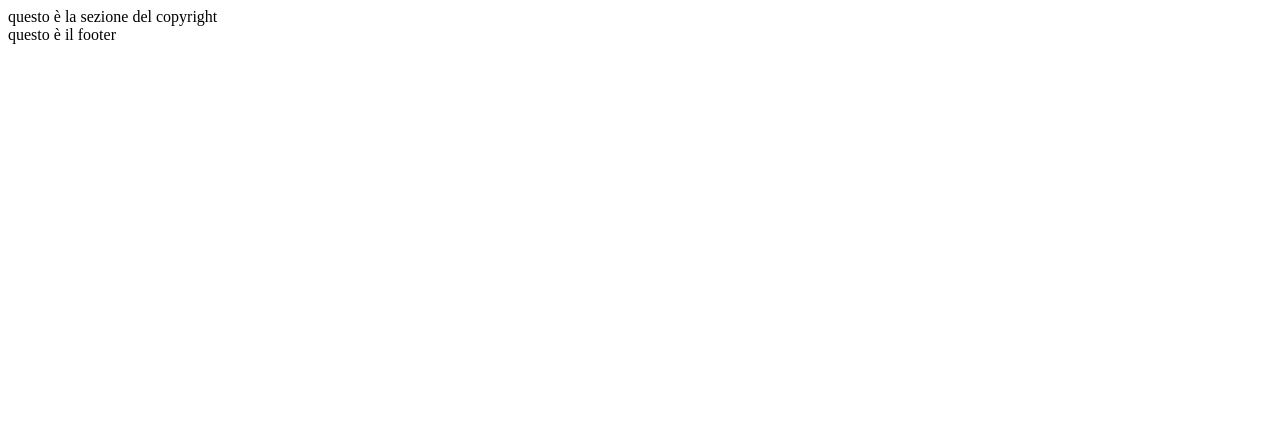
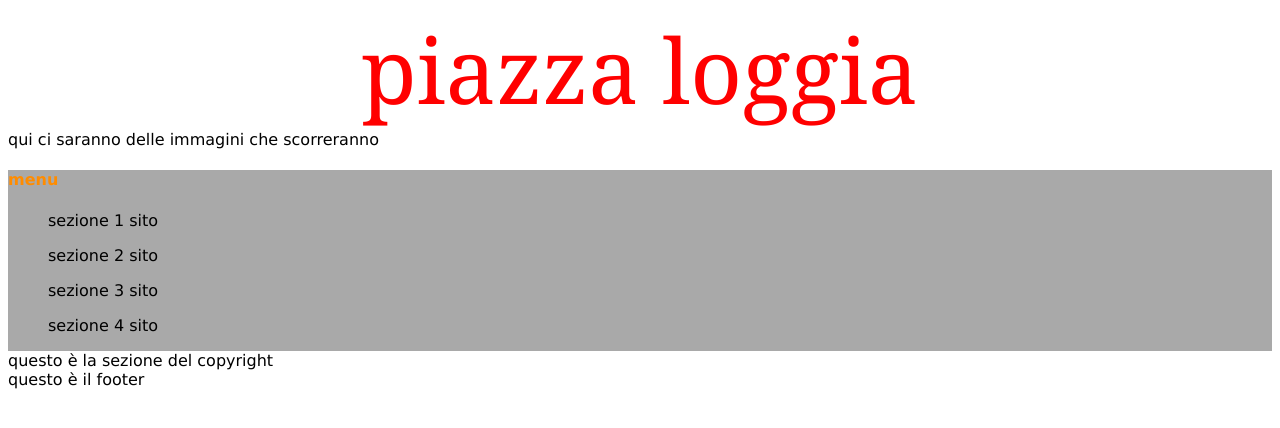
Before and after one commit to Nameless0213/-ProgettoPiazzaLoggia, a plain HTML site: page sitoPiazzaLoggia/index.html in a window 1280 px wide. Drawn offline with Linux system fonts and the light colour scheme.

Commit message:
ho diviso le prime sezioni, mi sto un po immaginando come dovrà uscire

```diff
--- a/sitoPiazzaLoggia/Css/codice.css
+++ b/sitoPiazzaLoggia/Css/codice.css
@@ -1,8 +1,24 @@
-#menu{
+#titolo{
+    color: red;
+    font-size: 90px;
+    text-align: center;
+    font-family: Cambria, Cochin, Georgia, Times, 'Times New Roman', serif;
+}
+#presentazione{
 
 }
+#menu{
+    color: black;
+    background-color: darkgray;
+}
+#menu h4{
+    color: darkorange;
+}
+#menu a:hover{
+    color: aqua;
+}
 body{
-
+    font-family: 'Lucida Sans', 'Lucida Sans Regular', 'Lucida Grande', 'Lucida Sans Unicode', Geneva, Verdana, sans-serif;
 }
 footer{
 
--- a/sitoPiazzaLoggia/index.html
+++ b/sitoPiazzaLoggia/index.html
@@ -11,8 +11,22 @@
 </head>
 
 <body>
+    <div id="titolo">
+        piazza loggia
+    </div>
+    <div id="presentazione">
+        qui ci saranno delle immagini che scorreranno
+    </div>
     <div id="menu">
-
+        <table>
+            <h4>menu</h4>
+            <tr>
+                <ol>sezione 1 sito</ol>
+                <ol>sezione 2 sito</ol>
+                <ol>sezione 3 sito</ol>
+                <ol>sezione 4 sito</ol>
+            </tr>
+        </table>
     </div>
     <div id="copyright">
         questo è la sezione del copyright
```
